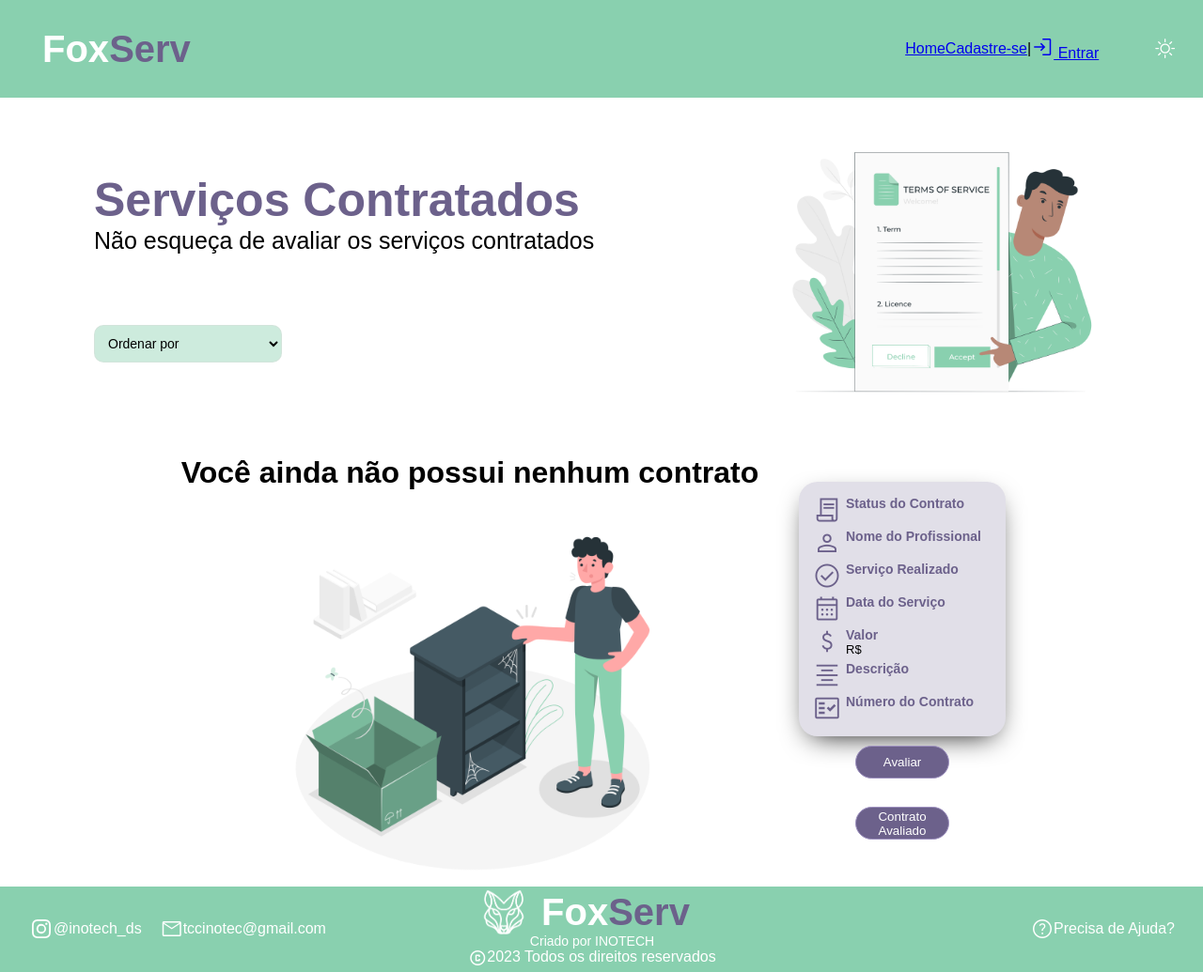
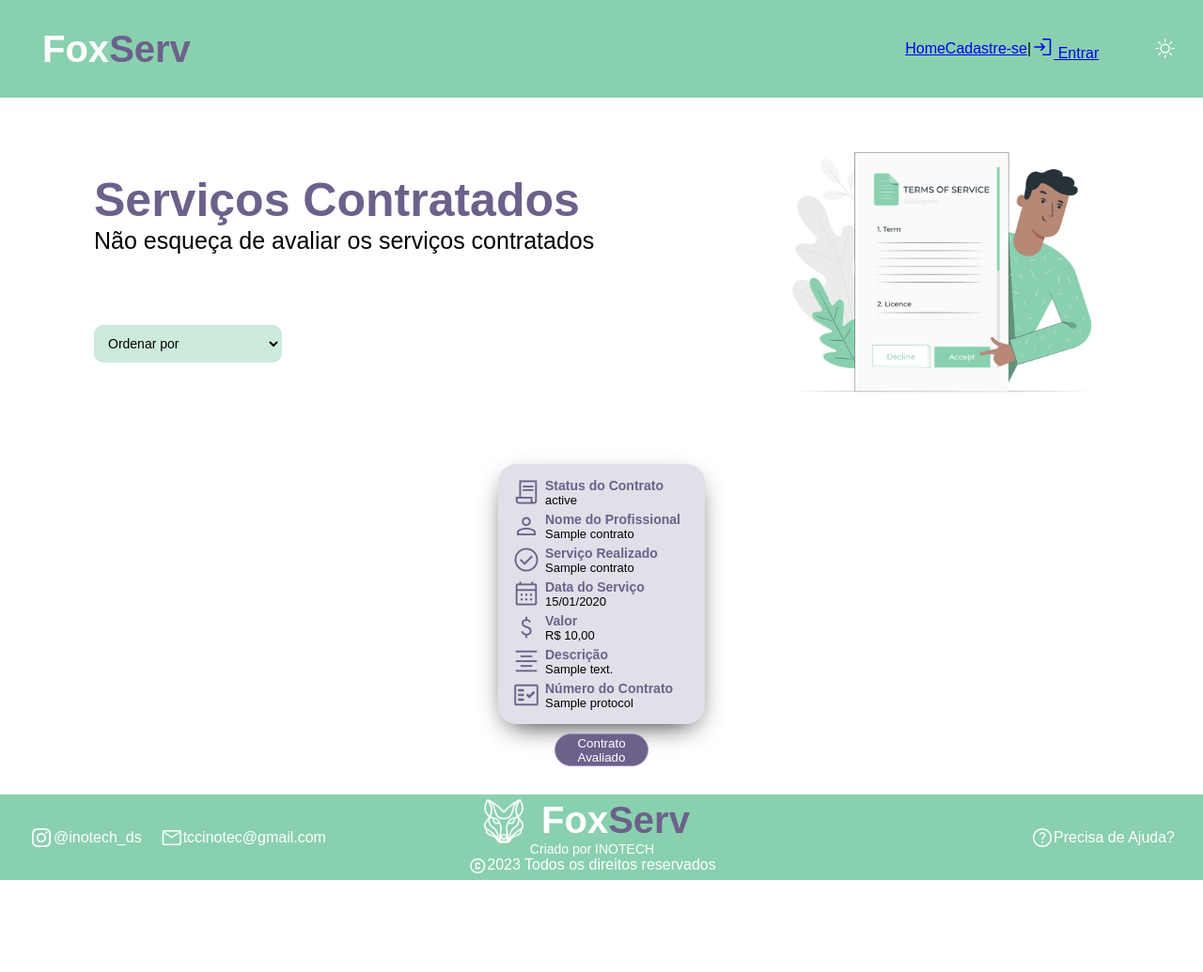
Before and after one commit to inotech2022/LaravelFoxServ, a Laravel app: template resources/views/contratoUsuario.blade.php in a window 1280 px wide. Shown: the whole page at 94% size. After the commit the page ends 937 px from the top, so only its background shows below. Run offline with Laravel 9, Linux system fonts and the light colour scheme; the template is opened without the code that fills it: most values are stand-ins (such as "Sample title", 1, 10 or a date in 2020); parts of the project's set-up code (start-up, migrations or seed data) failed here and were passed over; some web fonts are replaced.

Commit message:
Fazer avaliação, exibir avalição, filtrar avaliação e alternar botoes OK - estrelas em formato errado

```diff
--- a/app/Models/Rating.php
+++ b/app/Models/Rating.php
@@ -9,6 +9,8 @@ class Rating extends Model
 {
     use HasFactory;
 
+    public $timestamps = false;
+
     protected $fillable = [
         'ratingId',
         'starAmount',
--- a/resources/views/avaliacao.blade.php
+++ b/resources/views/avaliacao.blade.php
@@ -6,6 +6,7 @@
 <link rel="stylesheet" href="{{ asset('css/avaliacao.css') }}">
     @section('content')
             <form class="card-form" action="{{ route('avaliacao') }}" method="POST" enctype="multipart/form-data">
+            @csrf
             <h1>Avalie o profissional</h1>
                 <p>Sua avaliação estará visível para outras pessoas verem</p>
                 <div class="linha">
@@ -43,13 +44,13 @@
                         </div>
                       </div>
                </div>
-               <input type="hidden" name="protocolo" value="{{ request('protocolo') }}">
+               <input type="hidden" name="protocol" value="{{ request('protocol') }}">
 
                 <div class="botao">
                     <input type="submit" name="submit" class="btn-login" id="submit" value="Avaliar">
                 </div>
 
-                <a class="voltar" href="contrato_cliente.php">Voltar</a>
+                <a class="voltar" href="{{ route('contratoUsuario') }}">Voltar</a>
             </form>
         </div>
         <div class="right">
--- a/resources/views/contratoUsuario.blade.php
+++ b/resources/views/contratoUsuario.blade.php
@@ -3,13 +3,12 @@
 @section('title', 'Meus Contratos')
 
 <link rel="stylesheet" href="{{ asset('css/contratoUsuario.css') }}">
+
 @section('content')
-
-
 <div class="principal">
     <div class="topo">
         <div class="titulo">
-                    <h1>Serviços Contratados </h1>
+            <h1>Serviços Contratados</h1>
             <p>Não esqueça de avaliar os serviços contratados</p>
             <form method="GET">
                 <select name="filtro" onchange="this.form.submit()">
@@ -26,14 +25,15 @@
         </div>
     </div>
 
-
     <div class="profissionais">
-
+        @if($contratos->isEmpty())
             <div class="naoEncontrada">
                 <h1>Você ainda não possui nenhum contrato</h1>
                 <img src="image/vazio-modoClaro.png" class="naoEncontrado-modoClaro">
                 <img src="image/vazio-modoEscuro.png" class="naoEncontrado-modoEscuro">
             </div>
+        @else
+            @foreach($contratos as $contrato)
                 <div class="contrato">
                     <div class="card_contrato">
                         <div class="info">
@@ -42,7 +42,7 @@
                             </div>
                             <div class="texto">
                                 <div class="info-titulo">Status do Contrato</div>
-                                    <div class="info-texto"></div>
+                                <div class="info-texto">{{ $contrato->statusContrato }}</div>
                             </div>
                         </div>
                         <div class="info">
@@ -51,7 +51,7 @@
                             </div>
                             <div class="texto">
                                 <div class="info-titulo">Nome do Profissional</div>
-                                    <div class="info-texto"></div>
+                                <div class="info-texto">{{ $contrato->professionalName }}</div>
                             </div>
                         </div>
                         <div class="info">
@@ -60,7 +60,7 @@
                             </div>
                             <div class="texto">
                                 <div class="info-titulo">Serviço Realizado</div>
-                                    <div class="info-texto"></div>
+                                <div class="info-texto">{{ $contrato->serviceName }}</div>
                             </div>
                         </div>
                         <div class="info">
@@ -69,7 +69,7 @@
                             </div>
                             <div class="texto">
                                 <div class="info-titulo">Data do Serviço</div>
-                                    <div class="info-texto"></div>
+                                <div class="info-texto">{{ \Carbon\Carbon::parse($contrato->startDate)->format('d/m/Y') }}</div>
                             </div>
                         </div>
                         <div class="info">
@@ -78,7 +78,7 @@
                             </div>
                             <div class="texto">
                                 <div class="info-titulo">Valor</div>
-                                    <div class="info-texto">R$</div>
+                                <div class="info-texto">R$ {{ number_format($contrato->price, 2, ',', '.') }}</div>
                             </div>
                         </div>
                         <div class="info">
@@ -87,7 +87,7 @@
                             </div>
                             <div class="texto">
                                 <div class="info-titulo">Descrição</div>
-                                    <div class="info-texto"></div>
+                                <div class="info-texto">{{ $contrato->description }}</div>
                             </div>
                         </div>
                         <div class="info">
@@ -96,13 +96,20 @@
                             </div>
                             <div class="texto">
                                 <div class="info-titulo">Número do Contrato</div>
-                                    <div class="info-texto"></div>
+                                <div class="info-texto">{{ $contrato->protocol }}</div>
                             </div>
                         </div>
                     </div>
 
-                   <button class="btn-pdf" onclick="document.location='{{ route('avaliacao') }}'">Avaliar</button>
+                    @if($contrato->avaliado)
                         <button class="btn-pdf" disabled>Contrato Avaliado</button>
+                    @else
+                        <button class="btn-pdf" onclick="document.location='{{ route('avaliacao', ['protocol' => $contrato->protocol]) }}'">Avaliar</button>
+
+                    @endif
+                </div>
+            @endforeach
+        @endif
     </div>
 </div>
 @endsection
```
Also changed, not shown: app/Http/Controllers/AvaliacaoController.php (+14 -9 lines), app/Http/Controllers/ContratoUsuarioController.php (+36 -2 lines). Lines whose indentation alone changed are shown as unchanged.
